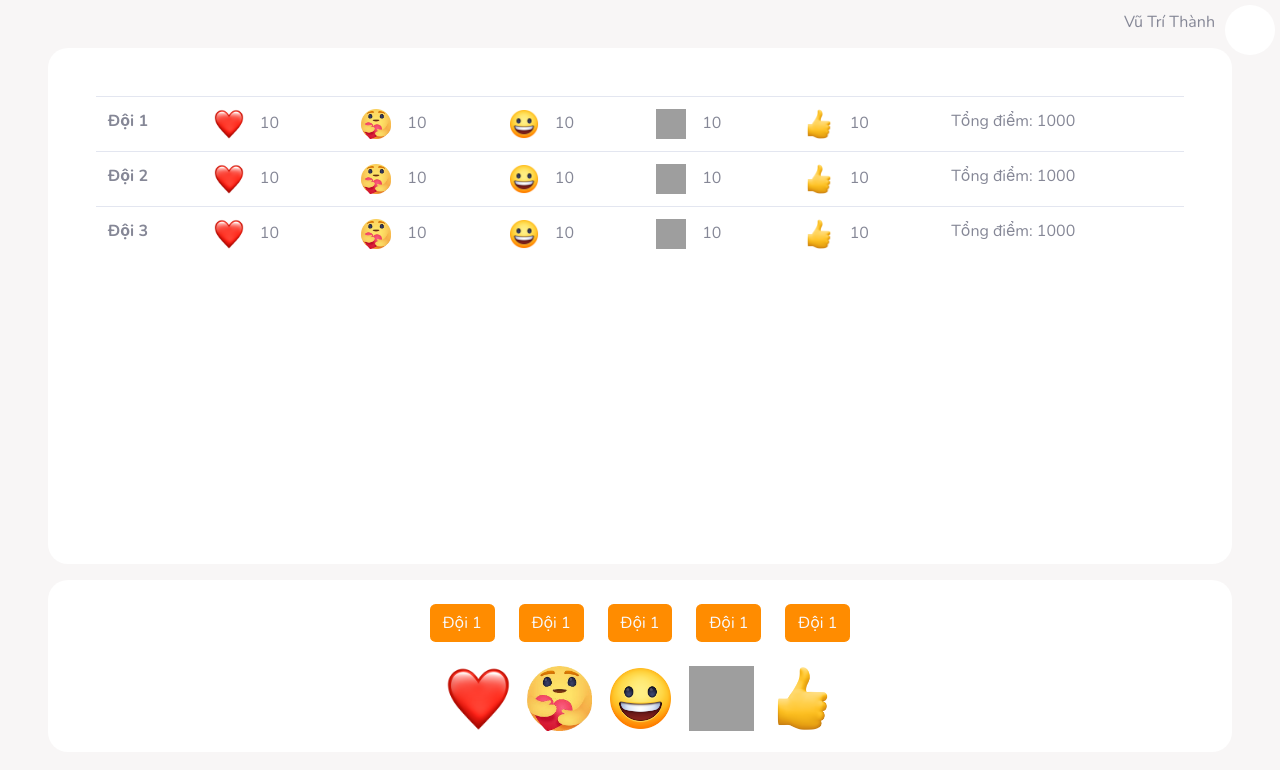
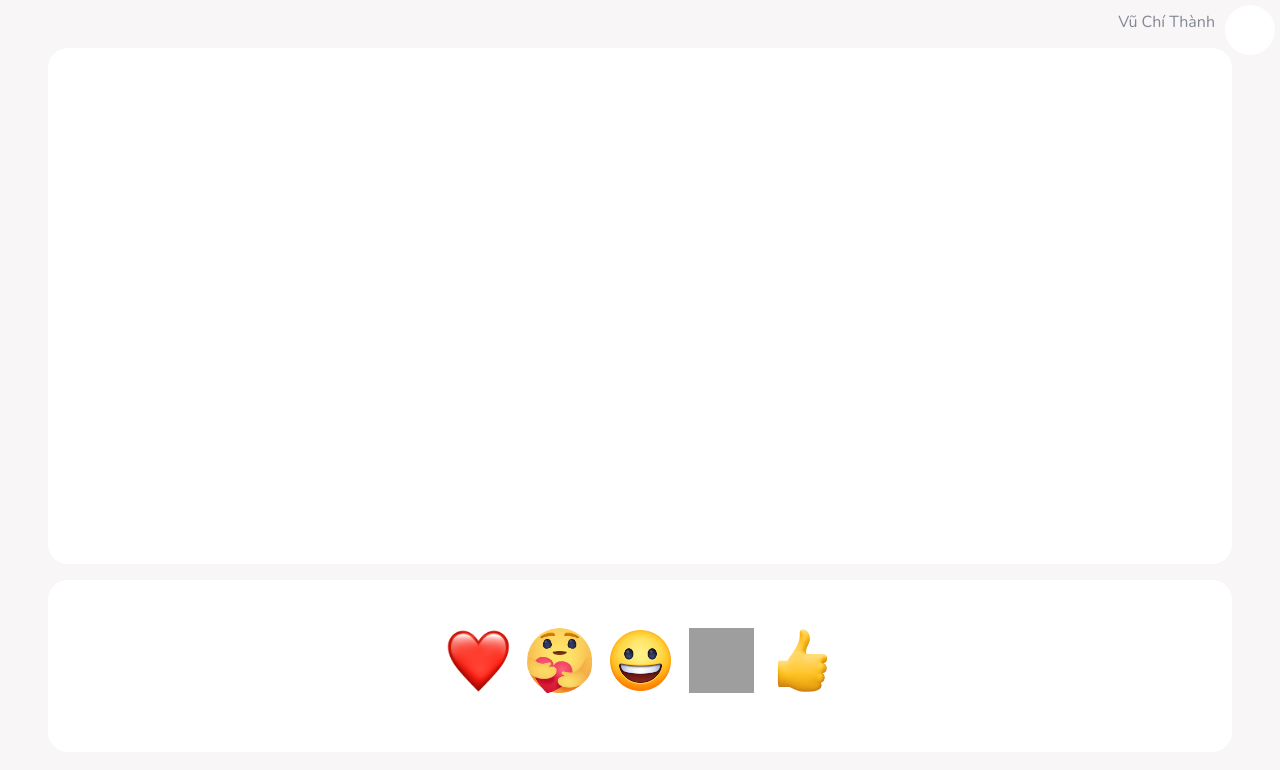
Before and after one commit to nhat191024/tool_giam_khao, a Laravel app: template cham_thi/resources/views/admin/feedback/screen.blade.php in a window 1280 px wide. Shown: the top 770 px of the page. Run offline with Laravel 10, Linux system fonts and the light colour scheme; the template is opened without the code that fills it, so the values that code supplies are empty; parts of the project's set-up code (start-up, migrations or seed data) failed here and were passed over; grey boxes are pictures that could not be loaded.

Commit message:
add feedback screen

```diff
--- a/cham_thi/app/Models/doi_thi.php
+++ b/cham_thi/app/Models/doi_thi.php
@@ -8,4 +8,6 @@
 class doi_thi extends Model
 {
     protected $table = 'doi_thi';
+
+    protected $fillable = ['ten_doi', 'hinh_anh', 'id_cuoc_thi'];
 }
--- a/cham_thi/resources/views/admin/feedback/screen.blade.php
+++ b/cham_thi/resources/views/admin/feedback/screen.blade.php
@@ -5,6 +5,7 @@
     <meta charset="UTF-8">
     <meta name="viewport" content="width=device-width, initial-scale=1.0">
     <meta http-equiv="X-UA-Compatible" content="ie=edge">
+    <meta name="csrf-token" content="{{ csrf_token() }}" />
     <title>Document</title>
     <!-- Custom fonts for this template -->
     <link href="{{ url('vendor/fontawesome-free/css/all.min.css') }}" rel="stylesheet" type="text/css">
@@ -25,7 +26,7 @@
             }
 
             50% {
-                transform: scale(1.3);
+                transform: scale(4);
             }
 
             100% {
@@ -35,7 +36,7 @@
 
         /* Thêm hiệu ứng CSS vào ảnh khi được chọn */
         .selected {
-            animation: pulse 0.5s ease;
+            animation: pulse 0.6s ease;
         }
 
         /* Tạo một class mới để loại bỏ hiệu ứng sau 1s */
@@ -61,7 +62,7 @@
             right: 0%;
             position: absolute;
             display: flex;
-            justify-content:  center;
+            justify-content: center;
             align-items: center
         }
 
@@ -72,167 +73,111 @@
             border-radius: 50%;
             margin-left: 10px;
         }
+
+        @keyframes fadeMoveUp {
+            0% {
+                opacity: 1;
+                transform: translateY(0);
+            }
+
+            100% {
+                opacity: 0;
+                transform: translateY(-20px);
+            }
+        }
+
+        @keyframes pulse {
+            0% {
+                transform: scale(1);
+            }
+
+            50% {
+                transform: scale(1.3);
+            }
+
+            100% {
+                transform: scale(1);
+            }
+        }
     </style>
 </head>
 
 <body class="bg-main">
     <div class="avt1">
-        <p>Vũ Trí Thành</p>
+        <p>Vũ Chí Thành</p>
         <div class="avt2"></div>
     </div>
     <div class="w-100 vh-100 d-flex flex-column align-items-center p-5 ">
         <div class="w-100 h-75 bg-white border-radius mb-3 px-5">
-            <table class="table mt-5">
+            <table class="table mt-5" id="score">
                 <tbody>
+                    @if ($diem != [])
+                        @foreach ($diem as $item)
                             <tr>
-                        <th scope="row">Đội 1</th>
-                        <td><img src="img/red-heart_2764-fe0f.png" style="width: 30px; height: 30px" class="mr-3" />10
+                                <th scope="row">{{ $item->ten_doi }}</th>
+                                <td><img src="img/red-heart_2764-fe0f.png" style="width: 30px; height: 30px"
+                                        class="mr-3" />{{ $item->sotim }}
                                 </td>
                                 <td><img src="img/images-removebg-preview.png" style="width: 30px; height: 30px"
-                                class="mr-3" />10</td>
-                        <td><img src="img/grinning-face_1f600.png" style="width: 30px; height: 30px" class="mr-3" />10
+                                        class="mr-3" />{{ $item->sothuong }}</td>
+                                <td><img src="img/grinning-face_1f600.png" style="width: 30px; height: 30px"
+                                        class="mr-3" />{{ $item->sohaha }}
                                 </td>
                                 <td><img src="img/face-with-open-mouth_1f62e.png" style="width: 30px; height: 30px"
-                                class="mr-3" />10</td>
-                        <td><img src="img/thumbs-up_1f44d.png" style="width: 30px; height: 30px" class="mr-3" />10
+                                        class="mr-3" />{{ $item->sowow }}</td>
+                                <td><img src="img/thumbs-up_1f44d.png" style="width: 30px; height: 30px"
+                                        class="mr-3" />{{ $item->solike }}
                                 </td>
-                        <td>Tổng điểm: 1000</td>
+                                <td>Tổng điểm: {{ $item->tongso }}</td>
                             </tr>
+                        @endforeach
+                    @else
+                        @foreach ($doiThi as $item)
                             <tr>
-                        <th scope="row">Đội 2</th>
-                        <td><img src="img/red-heart_2764-fe0f.png" style="width: 30px; height: 30px" class="mr-3" />10
+                                <th scope="row">{{ $item->ten_doi }}</th>
+                                <td><img src="img/red-heart_2764-fe0f.png" style="width: 30px; height: 30px"
+                                        class="mr-3" />0
                                 </td>
                                 <td><img src="img/images-removebg-preview.png" style="width: 30px; height: 30px"
-                                class="mr-3" />10</td>
-                        <td><img src="img/grinning-face_1f600.png" style="width: 30px; height: 30px" class="mr-3" />10
+                                        class="mr-3" />0</td>
+                                <td><img src="img/grinning-face_1f600.png" style="width: 30px; height: 30px"
+                                        class="mr-3" />0
                                 </td>
                                 <td><img src="img/face-with-open-mouth_1f62e.png" style="width: 30px; height: 30px"
-                                class="mr-3" />10</td>
-                        <td><img src="img/thumbs-up_1f44d.png" style="width: 30px; height: 30px" class="mr-3" />10
+                                        class="mr-3" />0</td>
+                                <td><img src="img/thumbs-up_1f44d.png" style="width: 30px; height: 30px"
+                                        class="mr-3" />0
                                 </td>
-                        <td>Tổng điểm: 1000</td>
+                                <td>Tổng điểm: 0</td>
                             </tr>
-                    <tr>
-                        <th scope="row">Đội 3</th>
-                        <td><img src="img/red-heart_2764-fe0f.png" style="width: 30px; height: 30px" class="mr-3" />10
-                        </td>
-                        <td><img src="img/images-removebg-preview.png" style="width: 30px; height: 30px"
-                                class="mr-3" />10</td>
-                        <td><img src="img/grinning-face_1f600.png" style="width: 30px; height: 30px" class="mr-3" />10
-                        </td>
-                        <td><img src="img/face-with-open-mouth_1f62e.png" style="width: 30px; height: 30px"
-                                class="mr-3" />10</td>
-                        <td><img src="img/thumbs-up_1f44d.png" style="width: 30px; height: 30px" class="mr-3" />10
-                        </td>
-                        <td>Tổng điểm: 1000</td>
-                    </tr>
+                        @endforeach
+                    @endif
+
                 </tbody>
             </table>
         </div>
         <div class="w-100 h-25 bg-white border-radius ">
             <div class="d-flex justify-content-center mt-4">
-                <button class="btn bg-orange text-light fw-bold">Đội 1</button>
-                <button class="btn bg-orange text-light fw-bold ml-4">Đội 1</button>
-                <button class="btn bg-orange text-light fw-bold ml-4">Đội 1</button>
-                <button class="btn bg-orange text-light fw-bold ml-4">Đội 1</button>
-                <button class="btn bg-orange text-light fw-bold ml-4">Đội 1</button>
+                @foreach ($doiThi as $key => $item)
+                    <button id="{{ $item['id'] }}"
+                        class="{{ $key == 0 ? 'btn-warning' : 'btn-primary' }} btn doithi text-light fw-bold ml-2"
+                        onclick="chonDoi(this)">{{ $item['ten_doi'] }}</button>
+                @endforeach
             </div>
             <div class="d-flex justify-content-center mt-4">
-                <img src="img/red-heart_2764-fe0f.png" onclick="selectImage(this)" style="width: 65px; height: 65px" />
-                <img src="img/images-removebg-preview.png" onclick="selectImage(this)" style="width: 65px"
-                    class="ml-3" />
-                <img src="img/grinning-face_1f600.png" onclick="selectImage(this)" style="width: 65px" class="ml-3" />
-                <img src="img/face-with-open-mouth_1f62e.png" onclick="selectImage(this)" style="width: 65px"
-                    class="ml-3" />
-                <img src="img/thumbs-up_1f44d.png" onclick="selectImage(this)" style="width: 65px" class="ml-3" />
+                <img id="1" src="img/red-heart_2764-fe0f.png" onclick="selectImage(this, this.id)"
+                    style="width: 65px; height: 65px" />
+                <img id="2" src="img/images-removebg-preview.png" onclick="selectImage(this, this.id)"
+                    style="width: 65px" class="ml-3" />
+                <img id="3" src="img/grinning-face_1f600.png" onclick="selectImage(this, this.id)"
+                    style="width: 65px" class="ml-3" />
+                <img id="4" src="img/face-with-open-mouth_1f62e.png" onclick="selectImage(this, this.id)"
+                    style="width: 65px" class="ml-3" />
+                <img id="5" src="img/thumbs-up_1f44d.png" onclick="selectImage(this, this.id)"
+                    style="width: 65px" class="ml-3" />
             </div>
         </div>
     </div>
-    {{-- <div class="w-100 vh-100 d-flex align-items-center  px-5">
-        <div class="w-50 h-50 container border border-1 border-black mt-5 d-flex flex-column justify-content-center">
-            <table class="table text-center table-borderless ">
-                <thead>
-                    <tr>
-                        <th scope="col">Emoji </th>
-                        <th scope="col">Số lần</th>
-                        <th scope="col">Điểm</th>
-                    </tr>
-                </thead>
-                <tbody>
-                    <tr>
-                        <td><img src="https://img.icons8.com/color/48/000000/happy.png" alt=""></td>
-                        <td>10</td>
-                        <td>300</td>
-                    </tr>
-                    <tr>
-                        <td><img src="https://img.icons8.com/emoji/48/000000/smiling-face.png" alt=""></td>
-                        <td>20</td>
-                        <td>400</td>
-                    </tr>
-                    <tr>
-                        <td><img src="https://img.icons8.com/color/48/000000/lol.png" alt=""></td>
-                        <td>30</td>
-                        <td>300</td>
-                    </tr>
-                    <tr>
-                        <td><img src="https://img.icons8.com/fluent/48/000000/sad.png" alt=""></td>
-                        <td>40</td>
-                        <td>400</td>
-                    </tr>
-                </tbody>
-            </table>
-        </div>
-
-        <div
-            class="w-50 h-50 container d-flex flex-column justify-content-center align-items-center border border-1 border-black rounded-2 mt-5 ml-2 pt-2">
-            <span class="text-center">
-                Hướng dẫn sử dụng chọn đội sau đó chọn biểu tượng cảm xúc để chấm điểm cho đội đó
-            </span>
-            <div class="d-flex flex-row justify-content-center mx-2">
-                <div class="row align-items-center">
-                    <div class="col text-center">
-                        <img width="70%" src="https://img.icons8.com/emoji/48/000000/angry-face-emoji--v2.png" />
-                        <p class="mb-0">50 điểm</p>
-                    </div>
-                    <div class="col text-center">
-                        <img width="70%" src="https://img.icons8.com/fluent/48/000000/sad.png" />
-                        <p class="mb-0">40 điểm</p>
-                    </div>
-                    <div class="col text-center">
-                        <img width="70%" src="https://img.icons8.com/color/48/000000/happy.png" />
-                        <p class="mb-0">30 điểm</p>
-                    </div>
-                    <div class="col text-center">
-                        <img width="70%" src="https://img.icons8.com/emoji/48/000000/smiling-face.png" />
-                        <p class="mb-0">20 điểm</p>
-                    </div>
-                    <div class="col text-center">
-                        <img width="70%" src="https://img.icons8.com/color/48/000000/lol.png" />
-                        <p class="mb-0">10 điểm</p>
-                    </div>
-                </div>
-            </div>
-            <div class="w-100 mt-2 p-4 text-center">
-                <h6>Mời giám khảo chọn đội thi</h6>
-                <div class="d-flex justify-content-center mb-2">
-                    <button class="btn btn-outline-dark ">Đội 1</button>
-                    <button class="btn btn-outline-dark ml-2">Đội 2</button>
-                    <button class="btn btn-outline-dark ml-2">Đội 3</button>
-                    <button class="btn btn-outline-dark ml-2">Đội 4</button>
-                </div>
-                <h6 class="mb-0">Mời giám khảo chấm điểm cho đội thi</h6>
-                <div class="d-flex flex-row justify-content-center mt-2">
-                    <img src="https://img.icons8.com/emoji/48/000000/angry-face-emoji--v2.png"
-                        onclick="selectImage(this)" />
-                    <img src="https://img.icons8.com/fluent/48/000000/sad.png" onclick="selectImage(this)" />
-                    <img src="https://img.icons8.com/color/48/000000/happy.png" onclick="selectImage(this)" />
-                    <img src="https://img.icons8.com/emoji/48/000000/smiling-face.png" onclick="selectImage(this)" />
-                    <img src="https://img.icons8.com/color/48/000000/lol.png" onclick="selectImage(this)" />
-                </div>
-            </div>
-        </div>
-
-    </div> --}}
 
     <!-- Bootstrap core JavaScript-->
     <script src="{{ url('vendor/jquery/jquery.min.js') }}"></script>
@@ -252,7 +197,27 @@
     <script src="{{ url('js/demo/datatables-demo.js') }}"></script>
 
     <script>
-        function selectImage(image) {
+        var doiThi = document.querySelector('.doithi').id;
+
+        function chonDoi(element) {
+            // Đặt tất cả các nút về class 'btn-primary' và loại bỏ class 'btn-warning'
+            document.querySelectorAll('.doithi').forEach(function(btn) {
+                btn.classList.remove('btn-warning');
+                btn.classList.add('btn-primary');
+            });
+
+            // Thêm class 'btn-warning' cho nút được nhấn và loại bỏ class 'btn-primary'
+            element.classList.remove('btn-primary');
+            element.classList.add('btn-warning');
+
+            // Cập nhật biến 'doiThi' với id của nút được nhấn
+            doiThi = element.id;
+        }
+
+        // Đảm bảo rằng mã này được đặt sau khi các nút đã được tải vào DOM
+
+
+        function selectImage(image, id) {
             // Xóa lớp 'selected' khỏi tất cả các ảnh
             var images = document.querySelectorAll('img');
             images.forEach(function(img) {
@@ -260,12 +225,119 @@
                 img.classList.add('reset-animation');
                 setTimeout(function() {
                     img.classList.remove('reset-animation');
-                }, 100); // Loại bỏ lớp 'reset-animation' sau 0.1s
+                }, 100);
             });
 
-            // Thêm lớp 'selected' cho ảnh được nhấp vào
             image.classList.add('selected');
+
+            // Tạo một container mới để chứa hình ảnh và hiệu ứng +1
+            var container = document.createElement('div');
+            container.style.position = 'fixed';
+            container.style.top = '45%';
+            container.style.left = '45%';
+            container.style.transform = 'translate(-50%, -50%)';
+            container.style.display = 'flex';
+            container.style.flexDirection = 'column';
+            container.style.alignItems = 'center';
+            container.style.justifyContent = 'center'; // Đảm bảo các items được căn giữa theo cả hai chiều
+            container.style.animation = 'pop 0.5s forwards'; // Thêm animation pop cho container
+
+            // Tạo một bản sao của hình ảnh và thêm vào container
+            var imageClone = image.cloneNode(true);
+            imageClone.style.width = '200px'; // Đặt kích thước cho hình ảnh
+            imageClone.style.height = 'auto';
+            container.appendChild(imageClone);
+
+            // Tạo và thêm hiệu ứng +1 vào container
+            var plusOne = document.createElement('div');
+            plusOne.innerHTML = "+1";
+            plusOne.style.color = 'red';
+            plusOne.style.fontSize = '24px';
+            container.appendChild(plusOne);
+
+            document.body.appendChild(container);
+
+            // Áp dụng hiệu ứng pop ngay lập tức
+            container.style.animation = 'pop 0.5s forwards';
+
+            // Áp dụng hiệu ứng shrink sau khi hiệu ứng pop hoàn tất
+            setTimeout(function() {
+                container.style.animation = 'shrink 0.5s forwards';
+            }, 600); // Đặt thời gian chờ bằng với thời gian của animation pop
+
+            // Xóa container sau khi hoàn thành hiệu ứng shrink
+            setTimeout(function() {
+                container.remove();
+            }, 1000); // Thời gian này phải lớn hơn thời gian của animation shrink
+
+            $.ajaxSetup({
+                headers: {
+                    'X-CSRF-TOKEN': $('meta[name="csrf-token"]').attr('content')
                 }
+            });
+            $.ajax({
+
+                type: "POST",
+                url: "{{ route('diem.add_score') }}",
+                data: {
+                    doi_thi: doiThi,
+                    icon_id: id,
+                },
+                success: function(response) {
+                    updateTable(response.data);
+                },
+                error: function(response, status, error) {
+                    var error_message = JSON.parse(response.responseText);
+                    $('#message').text(error_message.message);
+                    $('#message').show();
+                }
+            })
+
+            console.log(id);
+        }
+
+        // Định nghĩa hàm updateTable để cập nhật bảng
+        function updateTable(data) {
+            // Xóa tất cả các dòng hiện có trong bảng
+            $('#score tbody').empty();
+
+            // Duyệt qua mỗi mục trong mảng dữ liệu từ phản hồi API
+            $.each(data, function(index, item) {
+                // Tạo một hàng mới cho mỗi mục dữ liệu
+                var newRow = "<tr>" +
+                    "<th scope='row'>" + item.ten_doi + "</th>" +
+                    "<td><img src='img/red-heart_2764-fe0f.png' style='width: 30px; height: 30px' class='mr-3' />" +
+                    item.sotim + "</td>" +
+                    "<td><img src='img/images-removebg-preview.png' style='width: 30px; height: 30px' class='mr-3' />" +
+                    item.sothuong + "</td>" +
+                    "<td><img src='img/grinning-face_1f600.png' style='width: 30px; height: 30px' class='mr-3' />" +
+                    item.sohaha + "</td>" +
+                    "<td><img src='img/face-with-open-mouth_1f62e.png' style='width: 30px; height: 30px' class='mr-3' />" +
+                    item.sowow + "</td>" +
+                    "<td><img src='img/thumbs-up_1f44d.png' style='width: 30px; height: 30px' class='mr-3' />" +
+                    item.solike + "</td>" +
+                    "<td>Tổng điểm: " + item.tongso + "</td>" +
+                    "</tr>";
+
+                // Thêm hàng mới vào tbody của bảng
+                $('#score tbody').append(newRow);
+            });
+        }
+
+        // Định nghĩa keyframes cho animation pop
+        var styleSheet = document.createElement('style')
+        styleSheet.type = 'text/css'
+        styleSheet.innerText = `
+        @keyframes pop {
+        0% { opacity: 0; transform: scale(0); }
+        60% { opacity: 1; transform: scale(1.2); }
+        100% { opacity: 1; transform: scale(1); }
+        }
+        @keyframes shrink {
+            0% { transform: scale(1); opacity: 1; }
+            100% { transform: scale(0); opacity: 0; }
+        }`;
+        document.head.appendChild(styleSheet);
     </script>
 </body>
 
--- a/cham_thi/routes/web.php
+++ b/cham_thi/routes/web.php
@@ -22,3 +22,4 @@
 Route::get('/user/list', [UserController::class, 'list'])->name('admin.list');
 Route::get('/user/add', [UserController::class, 'add'])->name('admin.add');
 Route::get('/feedback/', [DiemController::class, 'addScreen'])->name('diem.add_screen');
+Route::post('/feedback/add', [DiemController::class, 'addScore'])->name('diem.add_score');
```
Also changed, not shown: cham_thi/app/Http/Controllers/DiemController.php (+37 -2 lines), cham_thi/app/Models/diem.php (+32 -0 lines), cham_thi/database/migrations/2024_05_03_081620_diem.php. Lines whose indentation alone changed are shown as unchanged.
